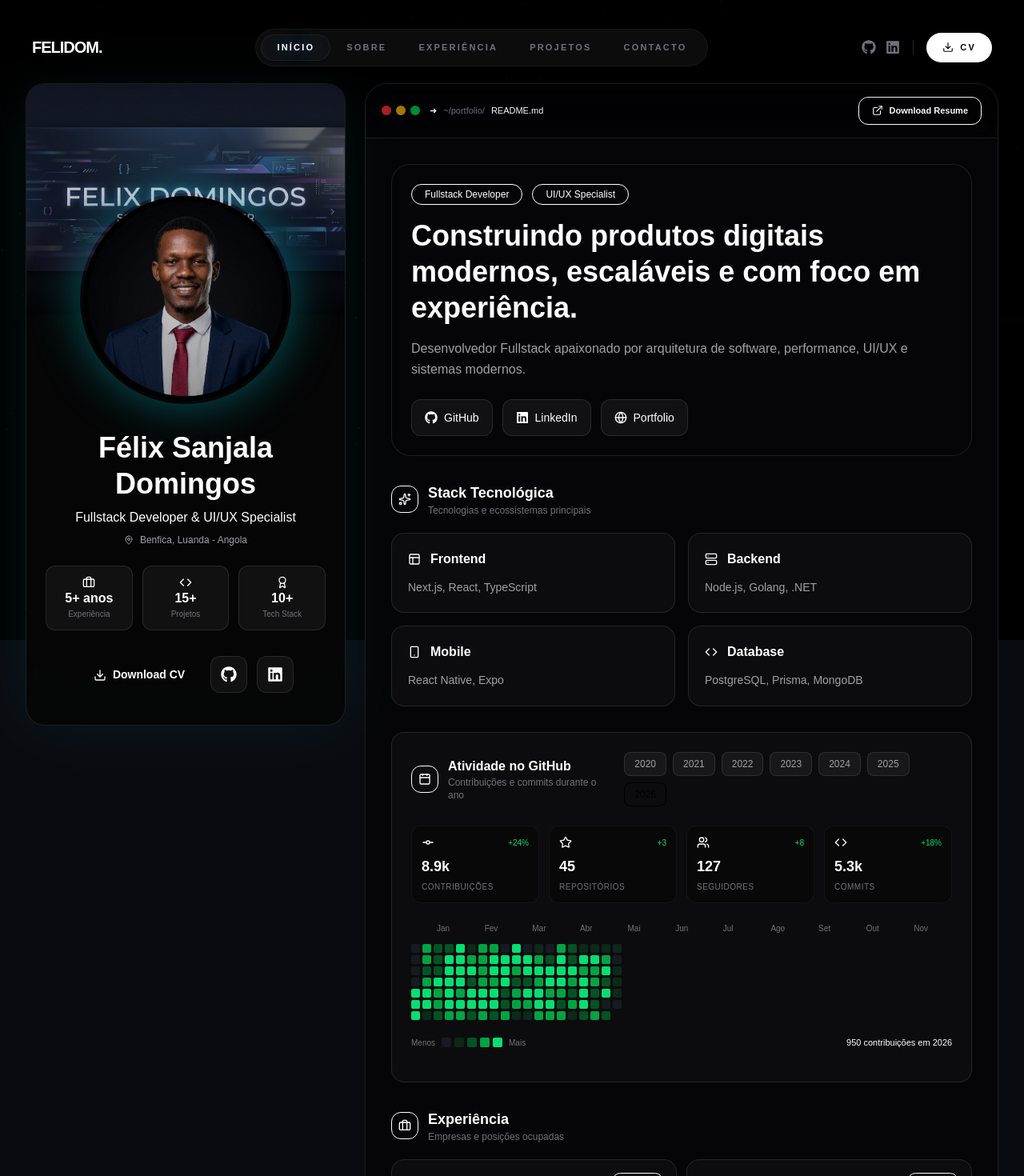
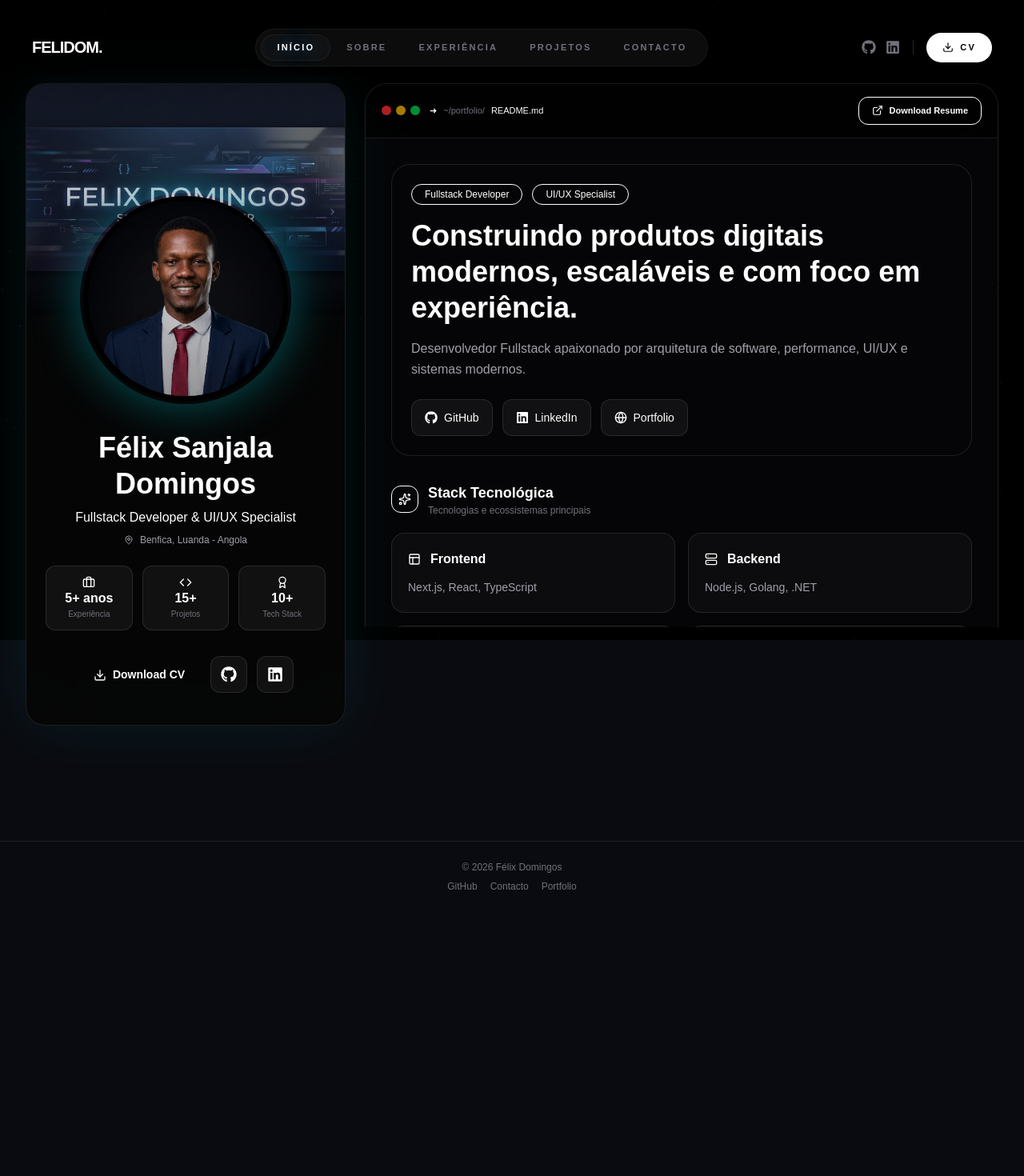
Before and after one commit to felixdomingos1/me, a Next.js app: page / in a window 1280 px wide. Shown: the top 1470 px of the page at 80% size. After the commit the page ends 1116 px from the top, so only its background shows below. Built offline with nearby package versions, Linux system fonts and the light colour scheme.

Commit message:
refatore main branch

```diff
--- a/app/page.tsx
+++ b/app/page.tsx
@@ -64,7 +64,10 @@ export default function Home() {
           <section className="w-full px-4 sm:px-6 lg:px-8 py-6 sm:py-10 lg:py-26">
             <div className="mx-auto max-w-7xl">
               <div className="grid grid-cols-1 gap-6 lg:grid-cols-[360px_minmax(0,1fr)] xl:grid-cols-[400px_minmax(0,1fr)] 2xl:grid-cols-[420px_minmax(0,1fr)] items-start">
-                {/* LEFT */}
+                <div
+                  className="lg:sticky lg:top-24 w-full"
+                  style={{ alignSelf: 'start' }}
+                >
                   <motion.div
                     initial={{ opacity: 0, x: -30 }}
                     animate={{ opacity: 1, x: 0 }}
@@ -73,8 +76,16 @@ export default function Home() {
                   >
                     <ProfileBoard />
                   </motion.div>
+                </div>
 
-                {/* RIGHT */}
+                <div
+                  className="min-w-0 w-full overflow-y-auto"
+                  style={{
+                    maxHeight: 'calc(100vh - 120px)',
+                    scrollbarWidth: 'thin',
+                    scrollbarColor: 'rgba(0, 242, 254, 0.5) rgba(255, 255, 255, 0.1)'
+                  }}
+                >
                   <motion.div
                     initial={{ opacity: 0, x: 30 }}
                     animate={{ opacity: 1, x: 0 }}
@@ -83,6 +94,7 @@ export default function Home() {
                   >
                     <ReadmeSection />
                   </motion.div>
+                </div>
               </div>
             </div>
           </section>
@@ -119,7 +131,8 @@ export default function Home() {
       <div className="relative z-10">
         <Navigation
           activeTab={activeTab}
-          setActiveTab={handleTabChange} />
+          setActiveTab={handleTabChange}
+        />
 
         <AnimatePresence mode="wait">
           <motion.div
@@ -135,7 +148,40 @@ export default function Home() {
             {renderContent()}
           </motion.div>
         </AnimatePresence>
+
+        {/* FOOTER */}
+        <div className="mt-10 border-t border-white/10 pt-6 text-center text-xs text-zinc-500">
+          <p>
+            © {new Date().getFullYear()} Félix Domingos
+          </p>
+
+          <div className="mt-2 flex justify-center gap-4">
+            <a
+              href="https://github.com/felixdomingos1"
+              target="_blank"
+              className="hover:text-primary-neon transition"
+            >
+              GitHub
+            </a>
+
+            <a
+              href="mailto:felixsdemingos93@gmail.com"
+              className="hover:text-primary-neon transition"
+            >
+              Contacto
+            </a>
+
+            <a
+              href="https://felixdomingos.vercel.app"
+              target="_blank"
+              className="hover:text-primary-neon transition"
+            >
+              Portfolio
+            </a>
           </div>
+        </div>
+      </div>
+
     </main>
   );
 }
--- a/components/readme-section.tsx
+++ b/components/readme-section.tsx
@@ -348,8 +348,11 @@ export function ReadmeSection() {
 
   return (
     <div className="w-full max-w-full overflow-hidden rounded-[28px] border border-white/10 bg-[#050507] shadow-2xl transition-all duration-500 hover:border-primary-neon/20">
+
       {/* HEADER */}
-      <div className="flex flex-col gap-4 border-b border-white/10 bg-black/40 px-4 py-4 backdrop-blur-xl sm:px-5 lg:flex-row lg:items-center lg:justify-between">
+      <div className="sticky top-0 z-50 flex items-center justify-between border-b border-white/10 bg-black/60 px-4 py-4 backdrop-blur-xl sm:px-5">
+
+        {/* 🔒 FIXO (lado esquerdo) */}
         <div className="flex items-center gap-3 overflow-hidden">
           <div className="flex shrink-0 gap-1.5">
             <div className="h-3 w-3 rounded-full bg-red-500/70" />
@@ -358,9 +361,7 @@ export function ReadmeSection() {
           </div>
 
           <div className="flex min-w-0 items-center gap-2 font-mono text-[10px] sm:text-[11px]">
-            <span className="text-primary-neon">
-              ➜
-            </span>
+            <span className="text-primary-neon">➜</span>
 
             <span className="truncate text-zinc-500">
               ~/portfolio/
@@ -372,18 +373,16 @@ export function ReadmeSection() {
           </div>
         </div>
 
+        {/* 🔓 SCROLL NORMAL (lado direito) */}
         <a
           href="/cv/felix-domingos-cv.pdf"
           download
-          className="flex w-full items-center justify-center gap-2 rounded-xl border border-primary-neon/20 bg-primary-neon/10 px-4 py-2 text-[11px] font-semibold text-primary-neon transition-all duration-300 hover:bg-primary-neon hover:text-black sm:w-fit"
+          className="flex items-center justify-center gap-2 rounded-xl border border-primary-neon/20 bg-primary-neon/10 px-4 py-2 text-[11px] font-semibold text-primary-neon transition-all duration-300 hover:bg-primary-neon hover:text-black"
         >
           <ExternalLink className="h-3.5 w-3.5" />
-
           Download Resume
         </a>
       </div>
-
-      {/* BODY */}
       <div className="space-y-6 p-4 sm:space-y-8 sm:p-6 lg:p-8">
         {/* HERO */}
         <section className="relative overflow-hidden rounded-3xl border border-white/10 bg-linear-to-br from-primary-neon/10 via-transparent to-accent-purple/10 p-4 sm:p-6">
```
Lines whose indentation alone changed are shown as unchanged.
